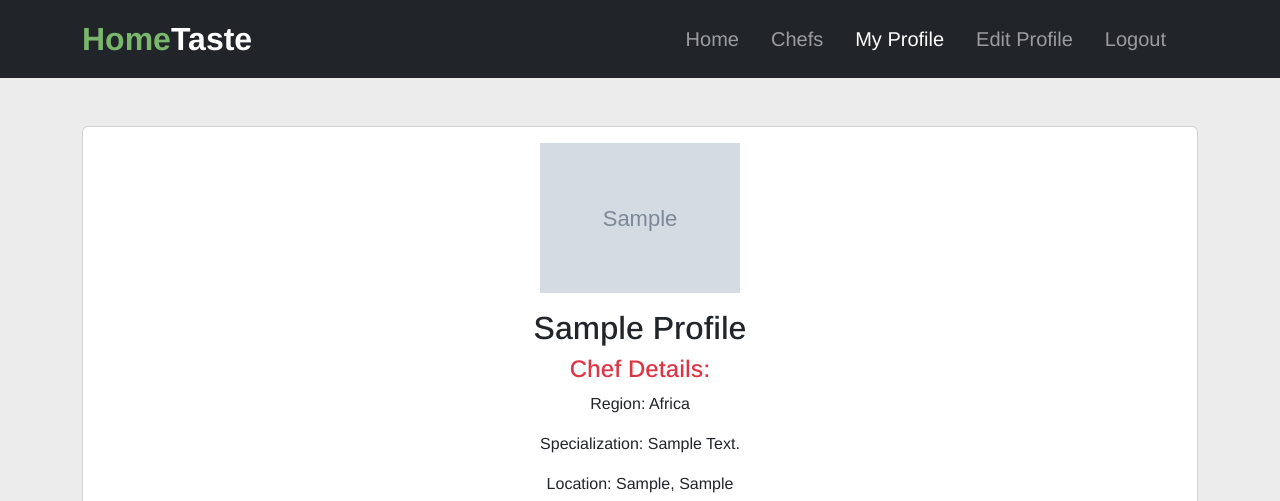
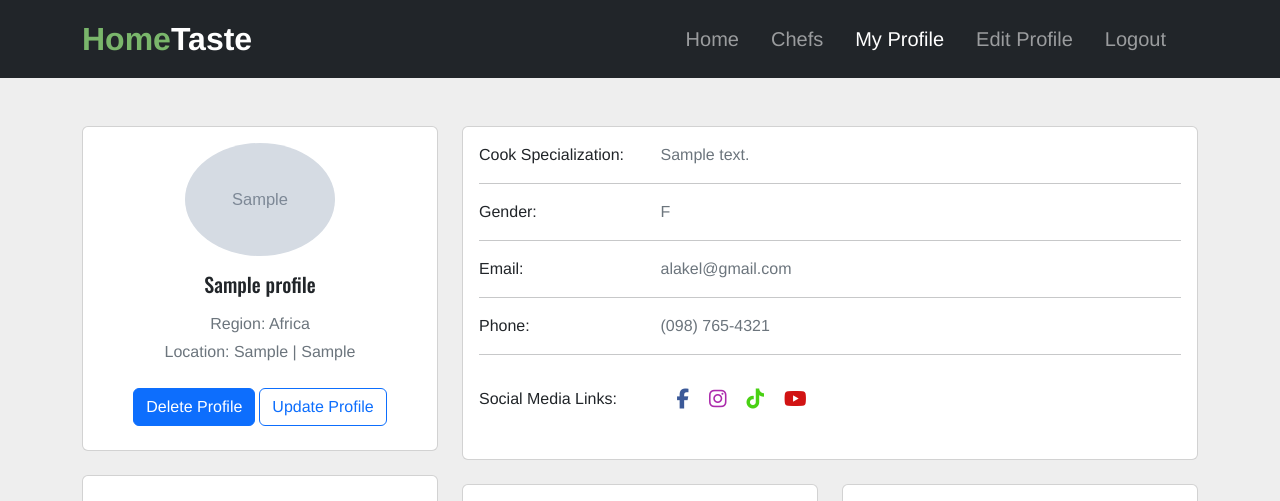
Before and after one commit to alakeldev/home-taste-app, a Django app: page /chefs/myprofile/ in a window 1280 px wide. Shown: the top 501 px of the page. Run offline with Django 5.2, Linux system fonts and the light colour scheme; a user stored in the database is signed in; tables that the repository leaves empty hold one stand-in row (values such as "Sample post"); grey boxes marked "Sample" are stand-in pictures; some libraries are stand-ins or nearby versions; grey boxes are pictures that could not be loaded.

Commit message:
edit my_profile.html 'full restructured and style the sections inside it' + edit base.css 'style my_profile shef section + important media queries' + add no-image.jpeg as default img for all dishes

```diff
--- a/chefs/templates/my_profile.html
+++ b/chefs/templates/my_profile.html
@@ -4,76 +4,171 @@
 
 
 {% block content %}
-<div class="container mt-5">
-    <div class="row justify-content-center">
-        <!-- Chef Profile -->
-        <div class="col-md-12">
-            <div class="card text-center">
-                <div class="card-body text-capitalize">
+<section style="background-color: #eee;">
+    <div class="container py-5">
+        <div class="row">
+            <div class="col-lg-4">
+                <div class="card mb-4">
+                    <div class="card-body text-center">
                         {% if user.profile.image %}
-                    <img src="{{ user.profile.image.url }}" alt="Chef Image" class="img-fluid mb-3" width="200">
+                        <img src="{{ user.profile.image.url }}" alt="Chef Image" class="rounded-circle img-fluid"
+                            style="width: 150px;">
                         {% else %}
-                    <img src="{% static 'images/default.jpg' %}" alt="Chef Image" class="img-fluid mb-3" width="200">
+                        <img src="{% static 'images/default.jpg' %}" alt="Chef Image" class="rounded-circle img-fluid"
+                            style="width: 150px;">
                         {% endif %}
-                    <p class="card-title h2 font-weight-bold">
+                        <h5 class="my-3">
                             {% if user.profile.name %}
                             {{ user.profile.name }}
                             {% else %}
                             {{ user.username }}
-                        {% endif %}</p>
-                    <p class="card-text h4 font-weight-bold text-danger">Chef Details:</p>
-                    <p class="card-text font-weight-bold">Region: {{ user.profile.Region }}</p>
-                    <p class="card-text font-weight-bold">Specialization: {{ user.profile.cuisine_specialization }}</p>
-                    <p class="card-text font-weight-bold">Location: {{ user.profile.country }}, {{ user.profile.city }}
-                    </p>
-                    <p class="card-text font-weight-bold">Gender: {{ user.profile.gender }}</p>
-                    <p class="card-text font-weight-bold">Instructions/Schedules: {{ user.profile.instructions|safe }}</p>
-                    <p class="card-text h4 font-weight-bold text-danger">Chef Social Accounts:</p>
-                    <ul class="text-center">
+                            {% endif %}
+                        </h5>
+                        <p class="text-muted mb-1">Region: {{ user.profile.Region }}</p>
+                        <p class="text-muted mb-4">Location: {{ user.profile.country }} | {{ user.profile.city }}</p>
+                        <div class="d-flex justify-content-center mb-2">
+                            <button type="button" class="btn btn-primary">Delete Profile</button>
+                            <button type="button" class="btn btn-outline-primary ms-1">Update Profile</button>
+                        </div>
+                    </div>
+                </div>
+                <div class="card mb-4 mb-lg-0 instructions-text-container">
+                    <div class="card-body p-3">
+                        <ul class="list-group list-group-flush rounded-3">
+                            <p class="mb-4 text-center m-2"><span class=" me-1">Instructions/Schedules:</span></p>
+                            <div class="instructions-text">{{ user.profile.instructions|safe }}</div>
+                    </div>
+                </div>
+            </div>
+            <div class="col-lg-8">
+                <div class="card mb-4">
+                    <div class="card-body">
+                        <div class="row">
+                            <div class="col-sm-3">
+                                <p class="mb-0">Cook Specialization:</p>
+                            </div>
+                            <div class="col-sm-9">
+                                <p class="text-muted mb-0">{{ user.profile.cuisine_specialization }}</p>
+                            </div>
+                        </div>
+                        <hr>
+                        <div class="row">
+                            <div class="col-sm-3">
+                                <p class="mb-0">Gender:</p>
+                            </div>
+                            <div class="col-sm-9">
+                                <p class="text-muted mb-0">{{ user.profile.gender }}</p>
+                            </div>
+                        </div>
+                        <hr>
+                        <div class="row">
+                            <div class="col-sm-3">
+                                <p class="mb-0">Email:</p>
+                            </div>
+                            <div class="col-sm-9">
+                                <p class="text-muted mb-0">alakel@gmail.com</p>
+                            </div>
+                        </div>
+                        <hr>
+                        <div class="row">
+                            <div class="col-sm-3">
+                                <p class="mb-0">Phone:</p>
+                            </div>
+                            <div class="col-sm-9">
+                                <p class="text-muted mb-0">(098) 765-4321</p>
+                            </div>
+                        </div>
+                        <hr>
+                        <div class="row">
+                            <div class="col-sm-3">
+                                <p class="mb-0 d-flex justify-content-between align-items-center pt-3">Social Media
+                                    Links:</p>
+                            </div>
+                            <div class="col-sm-9">
+                                <p class="text-muted mb-0">
+                                <ul class="list-group-item d-flex align-items-center p-3 socail-links-list">
                                     {% if user.profile.facebook_link %}
-                        <li class="list-inline-item pr-2"><a href="{{ user.profile.facebook_link }}"><i
-                                    class="fa fa-facebook fa-2x text-info"></i></a></li>
+                                    <li class="list-inline-item"><a href="{{ user.profile.facebook_link }}"><i
+                                                class="fab fa-facebook-f fa-lg" style="color: #3b5998;"></i></a></li>
                                     {% endif %}
                                     {% if user.profile.instagram_link %}
                                     <li class="list-inline-item pr-2"><a href="{{ user.profile.instagram_link }}"><i
-                                    class="fa fa-instagram fa-2x text-info"></i></a></li>
+                                                class="fab fa-instagram fa-lg" style="color: #ac2bac;"></i></a></li>
                                     {% endif %}
                                     {% if user.profile.tiktok_link %}
                                     <li class="list-inline-item pr-2"><a href="{{ user.profile.tiktok_link }}"><i
-                                    class="fa fa-twitter fa-2x text-info"></i></a></li>
+                                                class="fab fa-tiktok fa-lg" style="color: #49d113;"></i></a></li>
                                     {% endif %}
                                     {% if user.profile.youtube_link %}
                                     <li class="list-inline-item pr-2"><a href="{{ user.profile.youtube_link }}"><i
-                                    class="fa fa-youtube fa-2x text-info"></i></a></li>
+                                                class="fab fa-youtube fa-lg" style="color: #d11313;"></i></a></li>
                                     {% endif %}
                                     {% if not user.profile.facebook_link and not user.profile.instagram_link and not user.profile.tiktok_link and not user.profile.youtube_link %}
-                        <li class="list-inline-item pr-2">No social media links provided</li>
+                                    <p class="text-muted mb-0">No social media links provided</p>
                                     {% endif %}
                                 </ul>
-                    <p class="card-text h4 font-weight-bold text-danger">Chef's Specials Dishes:</p>
-                    {% if user.profile.dish1 %}
-                    <img src="{{ user.profile.dish1.url }}" alt="Dish 1">
-                    {% endif %}
-                    {% if user.profile.dish2 %}
-                    <img src="{{ user.profile.dish2.url }}" alt="Dish 2">
-                    {% endif %}
-                    {% if user.profile.dish3 %}
-                    <img src="{{ user.profile.dish3.url }}" alt="Dish 3">
-                    {% endif %}
-                    {% if user.profile.dish4 %}
-                    <img src="{{ user.profile.dish4.url }}" alt="Dish 4">
-                    {% endif %}
-
-                    <!-- Show a message if no special dishes are provided -->
-                    {% if not user.profile.dish1 and not user.profile.dish2 and not user.profile.dish3 and not user.profile.dish4 %}
-                    <p>No special dishes to show at the moment.</p>
-                    {% endif %}
-
+                                </p>
                             </div>
                         </div>
                     </div>
-        <div>
-            <a href="{% url 'chefs:delete_profile' %}">Delete My Profile</a>
+                </div>
+                <div class="row">
+                    <div class="col-md-6">
+                        <div class="card mb-4 mb-md-0">
+                            <div class="card-body">
+                                {% if user.profile.dish1 %}
+                                <img src="{{ user.profile.dish1.url }}" alt="Chef Image" class="img-fluid dish-img">
+                                {% else %}
+                                <img src="{% static 'images/no-image.jpeg' %}" alt="No Dish Image" class="img-fluid dish-img">
+                                {% endif %}
+                            </div>
+                        </div>
+                    </div>
+                    <div class="col-md-6">
+                        <div class="card mb-4 mb-md-0">
+                            <div class="card-body">
+                                {% if user.profile.dish1 %}
+                                <img src="{{ user.profile.dish2.url }}" alt="Chef Image" class="img-fluid dish-img">
+                                {% else %}
+                                <img src="{% static 'images/no-image.jpeg' %}" alt="No Dish Image" class="img-fluid dish-img">
+                                {% endif %}
+                            </div>
+                        </div>
+                    </div>
+                </div>
+            </div>
+        </div>
+    </div>
+</section>
+    <div class="container">
+        <div class="row">
+            <div class="col-md-4">
+                <div class="card mb-4 mb-md-0">
+                    <div class="card-body">
+                        {% if user.profile.dish1 %}
+                        <img src="{{ user.profile.dish3.url }}" alt="Chef Image" class="img-fluid dish-img">
+                        {% else %}
+                        <img src="{% static 'images/no-image.jpeg' %}" alt="No Dish Image" class="img-fluid dish-img">
+                        {% endif %}
+                    </div>
+                </div>
+            </div>
+            <div class="col-md-4">
+                <div class="card mb-4 mb-md-0">
+                    <div class="card-body">
+                        {% if user.profile.dish1 %}
+                        <img src="{{ user.profile.dish4.url }}" alt="Chef Image" class="img-fluid dish-img">
+                        {% else %}
+                        <img src="{% static 'images/no-image.jpeg' %}" alt="No Dish Image" class="img-fluid dish-img">
+                        {% endif %}
+                    </div>
+                </div>
+            </div>
+            <div class="col-md-4">
+                <div class="card mb-4 mb-md-0">
+                    <div class="card-body">
+                    </div>
+                </div>
             </div>
         </div>
     </div>
--- a/static/css/base.css
+++ b/static/css/base.css
@@ -387,4 +387,38 @@ label.form-label.requiredField[for="id_password"]::before {
     background-color: #f0edef;
     color: var(--main-color);
 }
+
 /* end chefs card */
+
+/* start chef profile page */
+.socail-links-list li {
+    margin-right: 20px !important;
+    /* Here I used !important because it's already styled and i want to over write*/
+}
+
+@media (min-width: 992px) and (max-width: 1200px) {
+    .instructions-text-container {
+        min-height: 290px;
+    }
+}
+
+@media (min-width: 1200px) {
+    .instructions-text-container {
+        min-height: 325px;
+    }
+}
+
+@media (min-width: 1400px) {
+    .instructions-text-container {
+        min-height: 385px;
+    }
+}
+
+.instructions-text {
+    text-align: center;
+    padding: 20px;
+    max-height: 200px;
+    overflow-y: auto;
+}
+
+/* end chef profile page */
```
Also changed, not shown: static/images/no-image.jpeg (added). Lines whose indentation alone changed are shown as unchanged.
